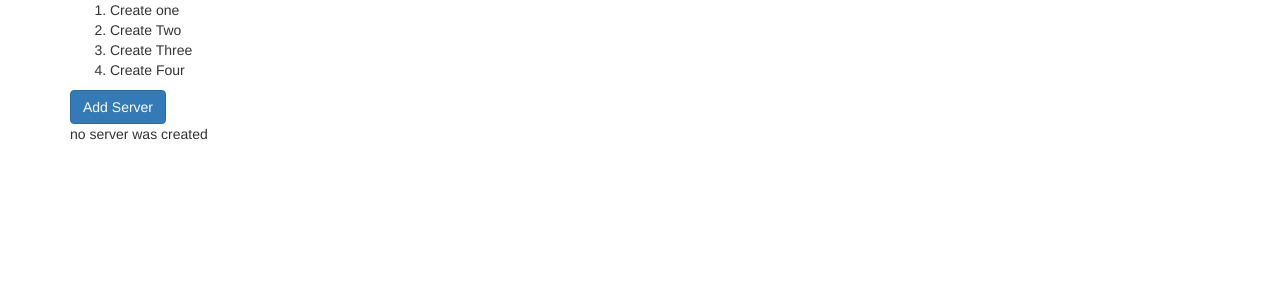
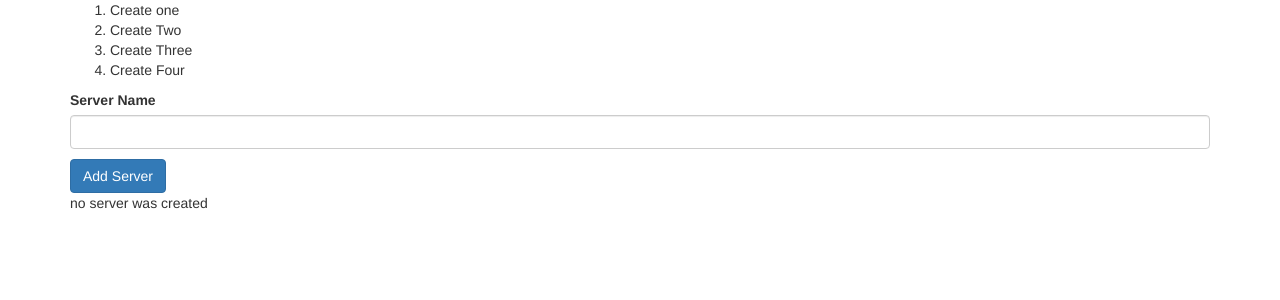
Before and after one commit to touhidulfahim/myngproject, an Angular app: page / in a window 1280 px wide. Shown: the top 300 px of the page. Built offline with nearby package versions, Linux system fonts and the light colour scheme.

Commit message:
Passing and using data with event binding

```diff
--- a/src/app/servers/servers.component.html
+++ b/src/app/servers/servers.component.html
@@ -1,3 +1,7 @@
+<label>Server Name</label>
+
+<input type="text" class="form-control" (input)="onUpdateServerName($event)"/>
+<p>{{serverName}}</p>
 <button
 class="btn btn-primary"
 (click)="onCreateServer()">Add Server</button>
--- a/src/app/servers/servers.component.ts
+++ b/src/app/servers/servers.component.ts
@@ -8,6 +8,9 @@
 export class ServersComponent implements OnInit {
 
   serverCreationStatus="no server was created";
+  serverName="";
+
+
   constructor() { }
 
   ngOnInit(): void {
@@ -16,5 +19,7 @@
   onCreateServer(){
     this.serverCreationStatus="Server was created";
   }
-
+  onUpdateServerName(event:any){
+    this.serverName=(<HTMLInputElement>event.target).value;
+  }
 }
```
